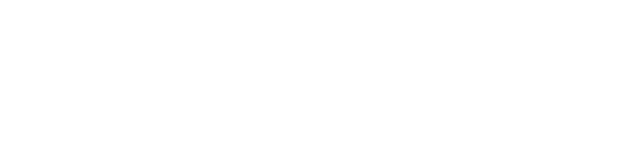
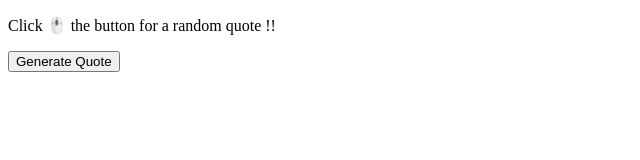
Before and after one commit to ajay-kumar-gour/Simple-Quote-Generator, a plain HTML site: page index.html in a window 1280 px wide. Shown: the whole page, without its empty margins (0-640 px from the left). Drawn offline with Linux system fonts and the light colour scheme.

Commit message:
Developed the UI for the app

```diff
--- a/index.html
+++ b/index.html
@@ -7,6 +7,10 @@
     <link rel="stylesheet" href="style.css" />
   </head>
   <body>
+    <div class="quote-container">
+      <p class="quote-text">Click 🖱️ the button for a random quote !!</p>
+      <button id="quote-btn">Generate Quote</button>
+    </div>
     <script src="index.js"></script>
   </body>
 </html>
```
